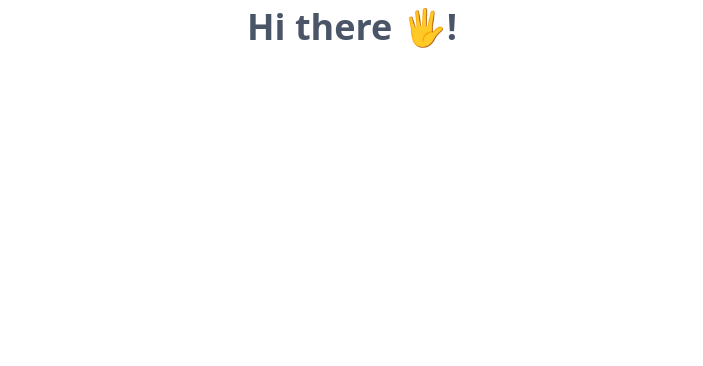
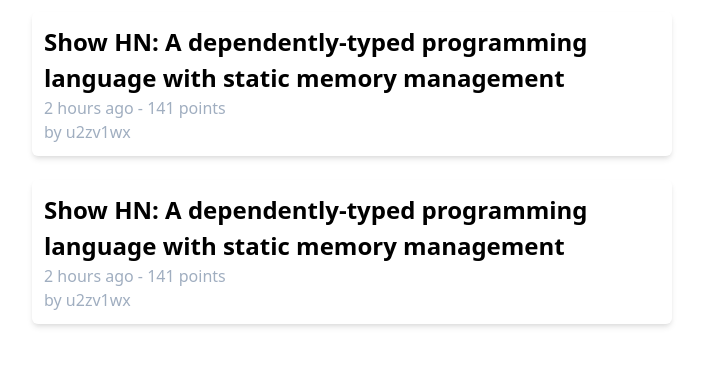
Before and after one commit to melbarch/next-hn, a Next.js app: page / in a window 1280 px wide. Shown: the top 366 px of the page, without its empty margins (288-991 px from the left). Built offline with nearby package versions, Linux system fonts and the light colour scheme.

Commit message:
init first layout

```diff
--- a/pages/index.tsx
+++ b/pages/index.tsx
@@ -1,9 +1,22 @@
 const HomePage = () => {
   return (
-    <div className="text-center text-gray-700 block">
-      <div className="font-extrabold text-4xl">
-        Hi there 🖐!
+    <div className="flex justify-center items-center flex-col">
+      <div className="my-3 p-3 lg:w-1/2 rounded-md shadow-md">
+        <a href="https://github.com/u2zv1wx/neut">
+          <h3 className="text-2xl font-bold">Show HN: A dependently-typed programming language with static memory management</h3>
+        </a>
+        <h5 className="text-gray-500">2 hours ago - 141 points</h5>
+        <h5 className="text-gray-500">by u2zv1wx </h5>
       </div>
+
+      <div className="my-3 p-3 lg:w-1/2 rounded-md shadow-md">
+        <a href="https://github.com/u2zv1wx/neut">
+          <h3 className="text-2xl font-bold">Show HN: A dependently-typed programming language with static memory management</h3>
+        </a>
+        <h5 className="text-gray-500">2 hours ago - 141 points</h5>
+        <h5 className="text-gray-500">by u2zv1wx </h5>
+      </div>
+
     </div>
   );
 }
```
